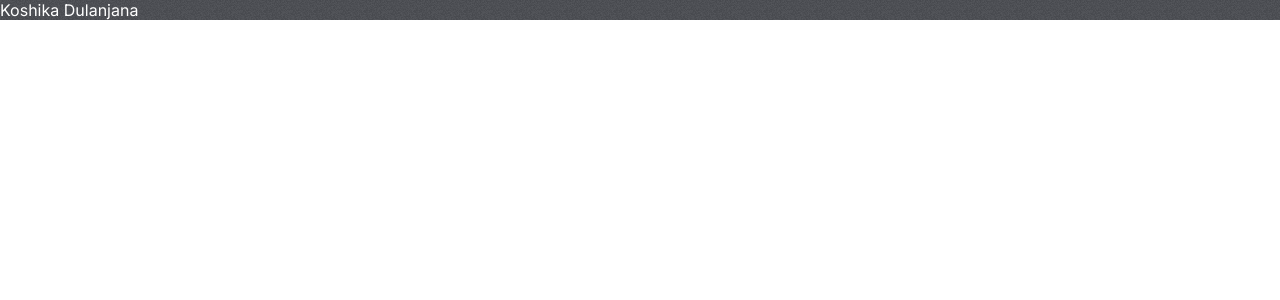
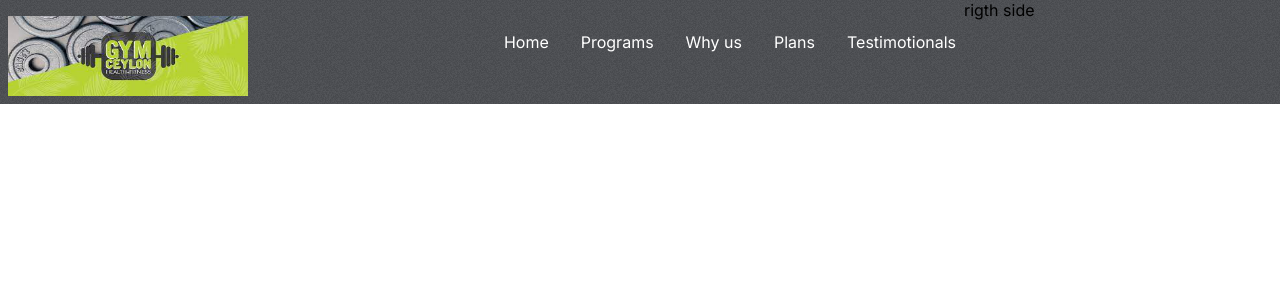
Before and after one commit to KoshikaDul1999/Gym-Website-React-js-, a React (Create React App) app in the folder gym_ceylon/: page / in a window 1280 px wide. Shown: the top 300 px of the page. Built offline with nearby package versions, Linux system fonts and the light colour scheme.

Commit message:
create header part

```diff
--- a/gym_ceylon/src/App.js
+++ b/gym_ceylon/src/App.js
@@ -1,8 +1,9 @@
 import './App.css';
+import Hero from './components/Hero/Hero';
 function App() {
   return (
     <div className="App">
-          <span style={{color: 'white'}}>Koshika Dulanjana</span>
+          <Hero />
     </div>
   );
 }
--- /dev/null
+++ b/gym_ceylon/src/components/Header/Header.css
@@ -0,0 +1,22 @@
+.header{
+    display: flex;
+    justify-content: space-between;
+}
+
+.logo{
+    width: 15rem;
+    height: 5rem;
+}
+
+.header-menu{
+    list-style: none;
+    display: flex;
+    gap: 2rem;
+    color: white;
+}
+
+.header-menu>li:hover{
+    cursor: pointer;
+    color: var(--orange);
+    cursor: pointer;
+}
--- /dev/null
+++ b/gym_ceylon/src/components/Header/Header.jsx
@@ -0,0 +1,24 @@
+import React from 'react'
+import './Header.css'
+import Logo from '../../assets/glogo.png'
+const Header = () => {
+  return (
+    <div>
+      <div className='header'>
+
+        <img src={Logo} alt="" className='logo' />
+
+        <ul className='header-menu'>
+            <li>Home</li>
+            <li>Programs</li>
+            <li>Why us</li>
+            <li>Plans</li>
+            <li>Testimotionals</li>
+        </ul>
+
+      </div>
+    </div>
+  )
+}
+
+export default Header
--- /dev/null
+++ b/gym_ceylon/src/components/Hero/Hero.css
@@ -0,0 +1,14 @@
+.hero{
+    display: flex;
+    justify-content: space-between;
+}
+
+.left-h{
+    padding: 0.5rem;
+    padding-top: 1rem;
+    flex: 3;
+}
+
+.right-h{
+    flex: 1;
+}
--- /dev/null
+++ b/gym_ceylon/src/components/Hero/Hero.jsx
@@ -0,0 +1,15 @@
+import React from 'react'
+import './Hero.css'
+import Header from '../Header/Header'
+const Hero = () => {
+  return (
+    <div className='hero'>
+        <div className='left-h'>
+            <Header />
+        </div>
+        <div className='right-h'>rigth side</div>
+    </div>
+  )
+}
+
+export default Hero
```
Also changed, not shown: gym_ceylon/src/assets/glogo.png (added), gym_ceylon/src/assets/logos.png (added).
